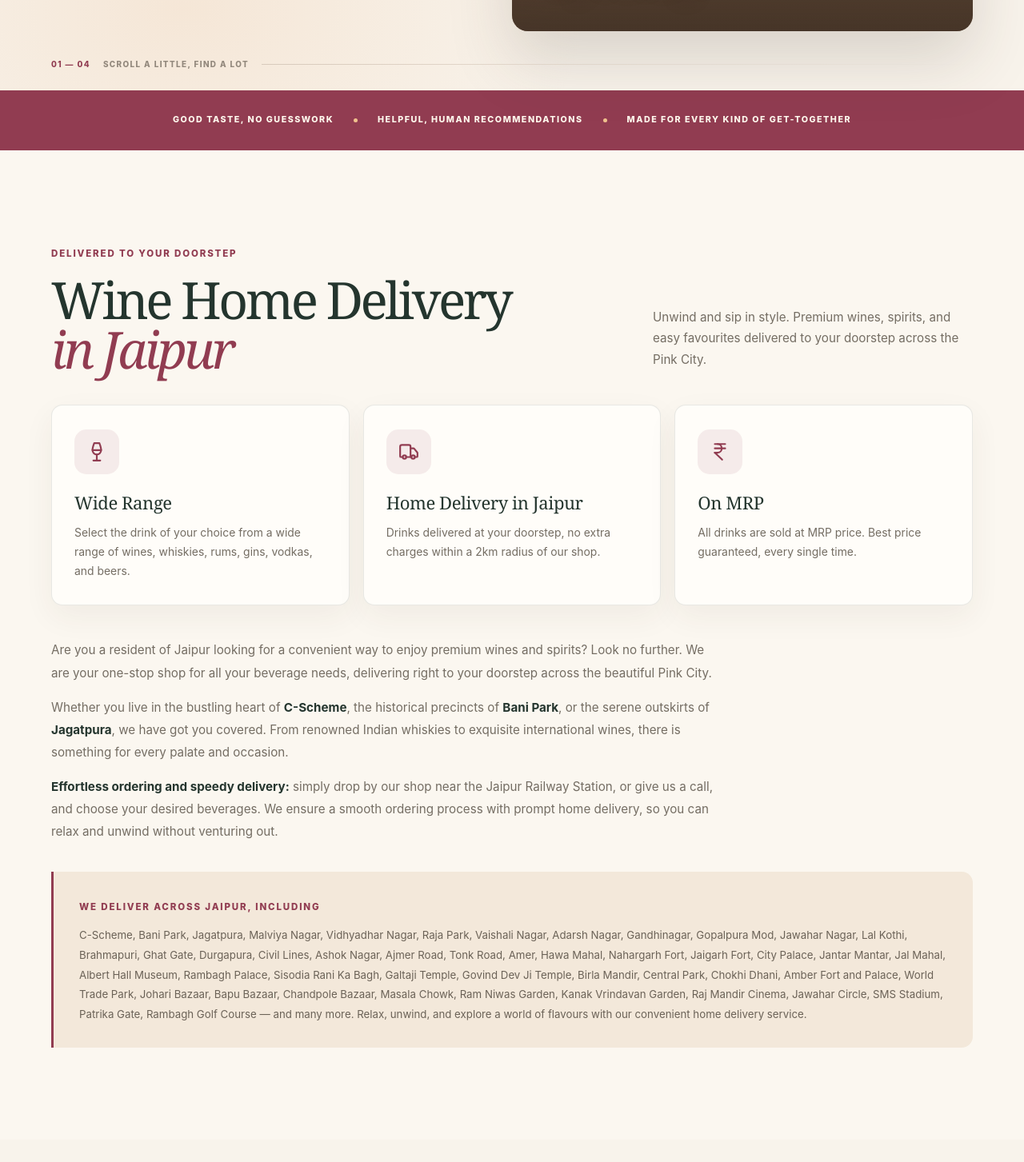
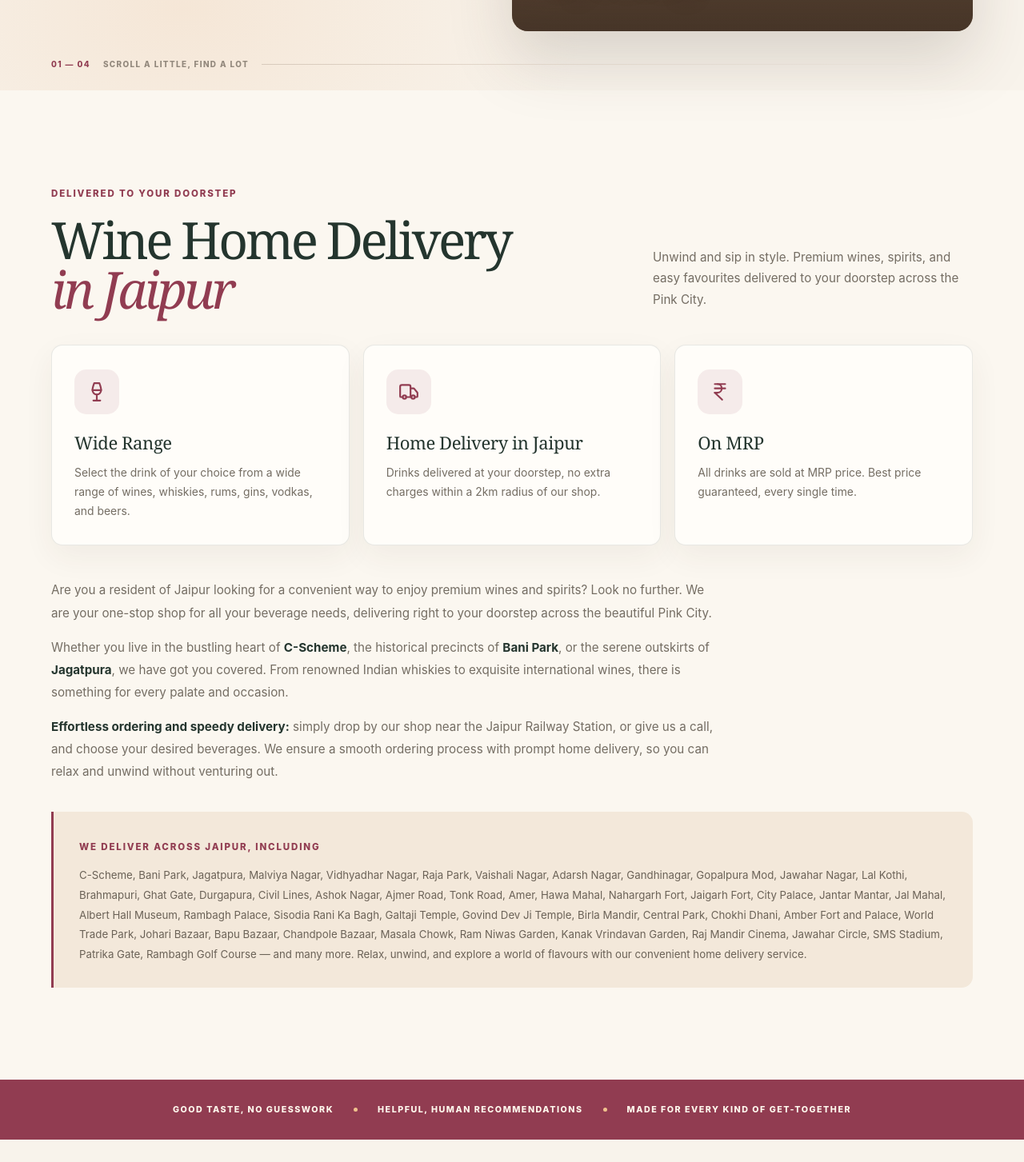
Before and after one commit to gaurav-mahlawat/wine-collection, a React (Vite) app: page / in a window 1280 px wide. Shown: the part 677-2130 px from the top of the page at 80% size. Built offline with nearby package versions, Linux system fonts and the light colour scheme; grey boxes are pictures that could not be loaded.

Commit message:
Move WINE HOME DELIVERY section to second position after hero

```diff
--- a/src/pages/Home.tsx
+++ b/src/pages/Home.tsx
@@ -48,12 +48,6 @@ const Home = () => {
         <div className="hero-bottom-note"><span>01 — 04</span><span>SCROLL A LITTLE, FIND A LOT</span><div /></div>
       </section>
 
-      <section className="home-trust-strip" aria-label="Our approach">
-        <span>GOOD TASTE, NO GUESSWORK</span><i />
-        <span>HELPFUL, HUMAN RECOMMENDATIONS</span><i />
-        <span>MADE FOR EVERY KIND OF GET-TOGETHER</span>
-      </section>
-
       <section className="home-section home-delivery">
         <motion.div {...appear()} className="home-delivery-heading">
           <div className="home-delivery-title">
@@ -88,6 +82,12 @@ const Home = () => {
           <span className="home-overline">WE DELIVER ACROSS JAIPUR, INCLUDING</span>
           <p>C-Scheme, Bani Park, Jagatpura, Malviya Nagar, Vidhyadhar Nagar, Raja Park, Vaishali Nagar, Adarsh Nagar, Gandhinagar, Gopalpura Mod, Jawahar Nagar, Lal Kothi, Brahmapuri, Ghat Gate, Durgapura, Civil Lines, Ashok Nagar, Ajmer Road, Tonk Road, Amer, Hawa Mahal, Nahargarh Fort, Jaigarh Fort, City Palace, Jantar Mantar, Jal Mahal, Albert Hall Museum, Rambagh Palace, Sisodia Rani Ka Bagh, Galtaji Temple, Govind Dev Ji Temple, Birla Mandir, Central Park, Chokhi Dhani, Amber Fort and Palace, World Trade Park, Johari Bazaar, Bapu Bazaar, Chandpole Bazaar, Masala Chowk, Ram Niwas Garden, Kanak Vrindavan Garden, Raj Mandir Cinema, Jawahar Circle, SMS Stadium, Patrika Gate, Rambagh Golf Course — and many more. Relax, unwind, and explore a world of flavours with our convenient home delivery service.</p>
         </motion.div>
+      </section>
+
+      <section className="home-trust-strip" aria-label="Our approach">
+        <span>GOOD TASTE, NO GUESSWORK</span><i />
+        <span>HELPFUL, HUMAN RECOMMENDATIONS</span><i />
+        <span>MADE FOR EVERY KIND OF GET-TOGETHER</span>
       </section>
 
       <section className="home-section home-categories" id="collection">
```
